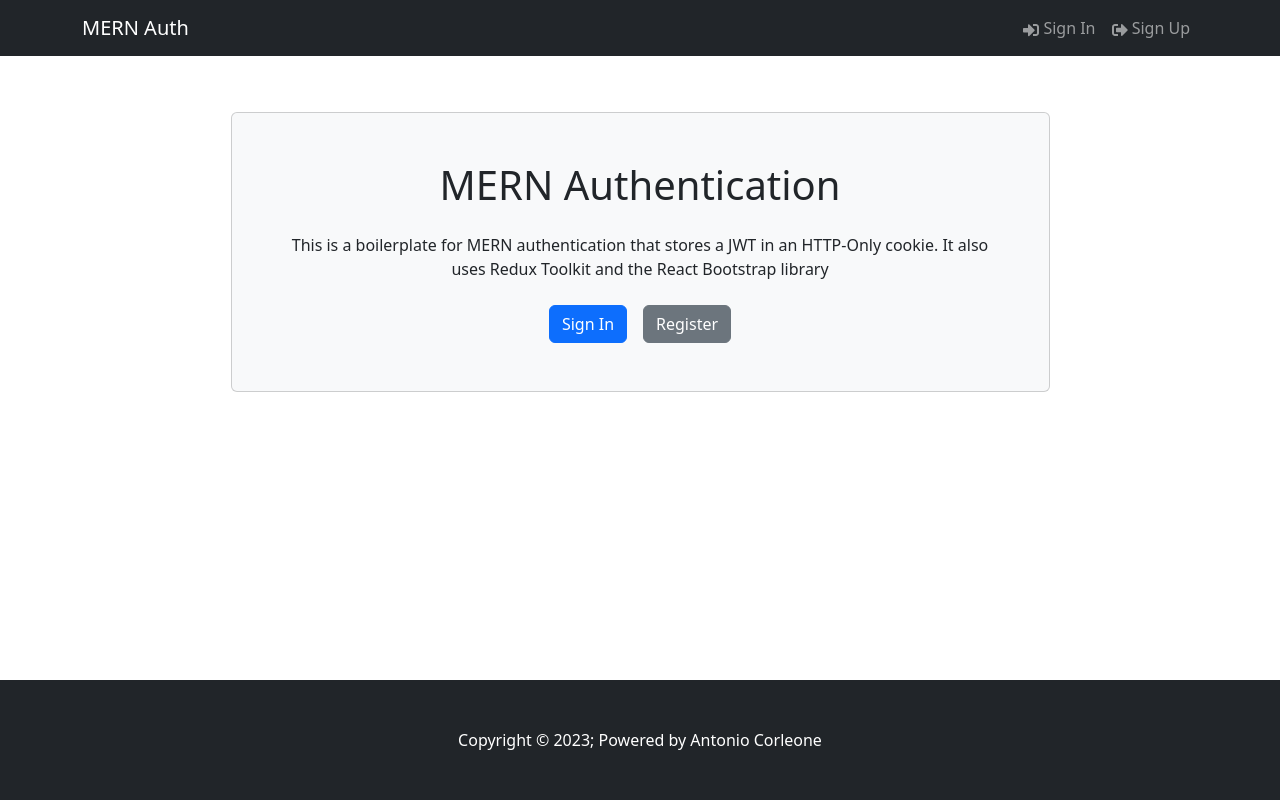
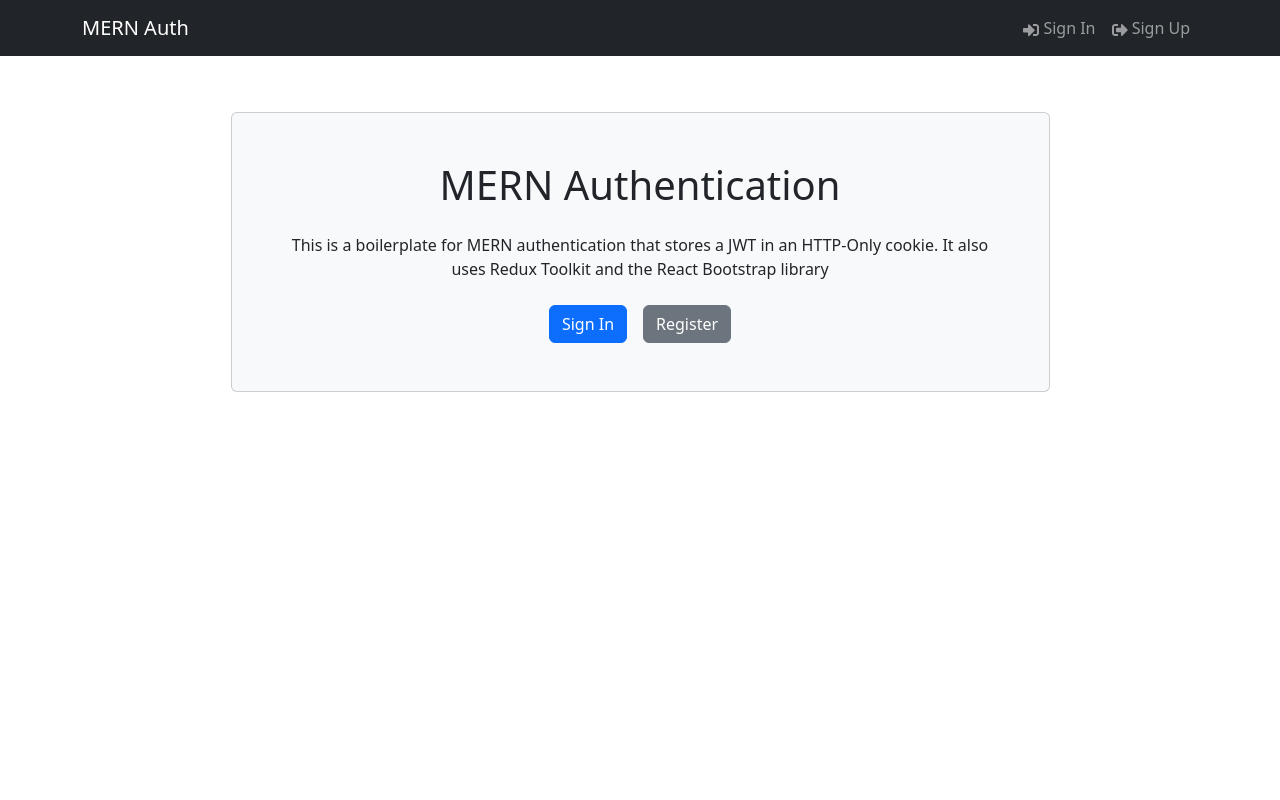
Before and after one commit to Antonio-Corleone/MERN_AUTH, a React (Vite) app in the folder frontend/: page / in a window 1280 px wide. Shown: the top 800 px of the page. Built offline with nearby package versions, Linux system fonts and the light colour scheme.

Commit message:
enhance UI

```diff
--- a/frontend/src/App.tsx
+++ b/frontend/src/App.tsx
@@ -11,7 +11,7 @@ const App: React.FC = () => {
     <>
       <Header />
       <ToastContainer />
-      <Container className="my-2">
+      <Container className="my-2 vh-100">
         <Outlet />
       </Container>
       <Footer />
--- a/frontend/src/components/Footer.tsx
+++ b/frontend/src/components/Footer.tsx
@@ -2,7 +2,7 @@ import React from "react";
 
 const Footer: React.FC = () => {
   return (
-    <div className="py-5 bg-dark fixed-bottom">
+    <div className="mt-5 py-5 bg-dark">
       <p className="text-center text-white mb-0">
         Copyright &copy; {new Date().getFullYear()}; Powered by Antonio Corleone
       </p>
```
